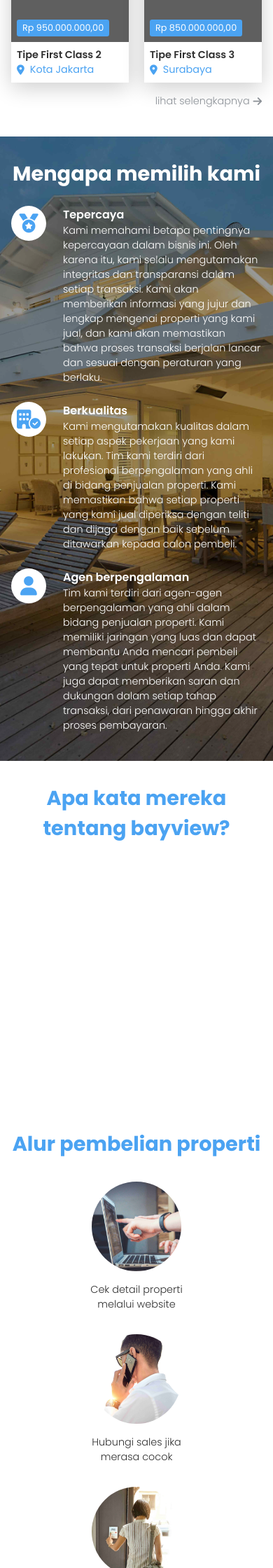
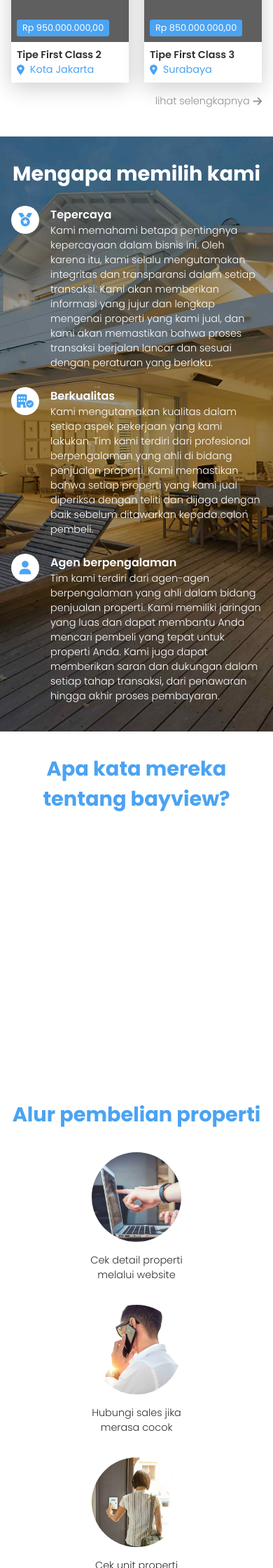
Before and after one commit to hubedid/fp-pemweb-dev, a PHP site: page / in a window 390 px wide. Shown: the part 1069-3309 px from the top of the page at 70% size. Run offline with PHP 8.4, Linux system fonts and the light colour scheme; data comes from the database, SQL or seed files in the repository; data that the repository does not hold is empty; some libraries are stand-ins or nearby versions; grey boxes are pictures that could not be loaded.

Commit message:
fix why contents

```diff
--- a/css/app.css
+++ b/css/app.css
@@ -1268,6 +1268,16 @@ a.whatsapp p {
     margin-top: 1.5rem;
   }
 
+  .why-contents .bg-icon {
+    height: 40px;
+    min-width: 40px;
+    margin-right: 1rem;
+  }
+
+  .bg-icon i {
+    font-size: 1.2rem;
+  }
+
   /* Slider review */
   .container-review {
     margin-top: 2rem;
@@ -1321,10 +1331,6 @@ a.whatsapp p {
   .footer-box.bayview {
     width: 15rem;
   }
-
-  /* .footer-box.bayview img {
-    width: 7rem;
-  } */
 
   .footer-box.tautan-langsung {
     display: none;
--- a/javascript/navbar.js
+++ b/javascript/navbar.js
@@ -1,9 +1,20 @@
 const hamburger = document.querySelector(".hamburger");
 const nav_menu = document.querySelector(".navbar-menu");
+const navbar = document.querySelector(".navbar-container");
 
 // Tambahkan event listener pada elemen hamburger
 hamburger.addEventListener("click", function () {
-  // Toggle kelas CSS 'hidden' pada elemen menu
+  // Toggle kelas CSS 'active' pada elemen hamburger dan menu
   hamburger.classList.toggle("active");
   nav_menu.classList.toggle("active");
 });
+
+// Tambahkan event listener pada elemen window untuk menutup navbar saat mengklik di luar area
+window.addEventListener("click", function (event) {
+  // Periksa apakah klik dilakukan di luar area navbar dan hamburger
+  if (!navbar.contains(event.target) && !hamburger.contains(event.target)) {
+    // Toggle kelas CSS 'active' pada elemen hamburger dan menu
+    hamburger.classList.remove("active");
+    nav_menu.classList.remove("active");
+  }
+});
```
